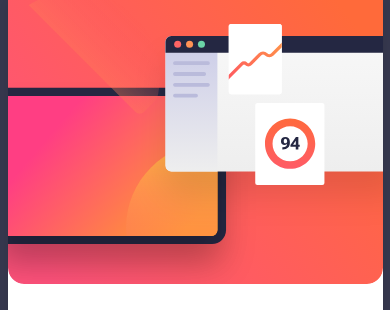
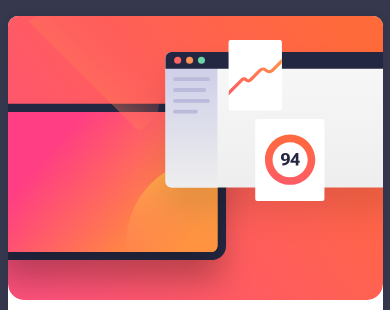
Before and after one commit to Paul04sho/Newsletter-Signup-Form-JS, a plain HTML site: page index.html in a window 390 px wide. Shown: the top 310 px of the page. Drawn offline with Linux system fonts and the light colour scheme.

Commit message:
Update style.css

```diff
--- a/CSS/style.css
+++ b/CSS/style.css
@@ -23,10 +23,11 @@ body{
     background-color: var(--blue-700);
 }
 
-.signup-image{
+.mobile-illustration{
     display: block;
     width: 100%;
     height: auto;
+    border-radius: 0.625rem;
 }
 
 .desktop-illustration{
@@ -63,7 +64,7 @@ ul li{
     width: 100%;
     max-width: 375px;
     border-radius: 10px;
-    margin: 0 auto;
+    margin: 1rem auto;
     position: relative;
     box-shadow: 0 0 10px rgba(0, 0, 0, 0.1);
     background-color: var(--white);
```
